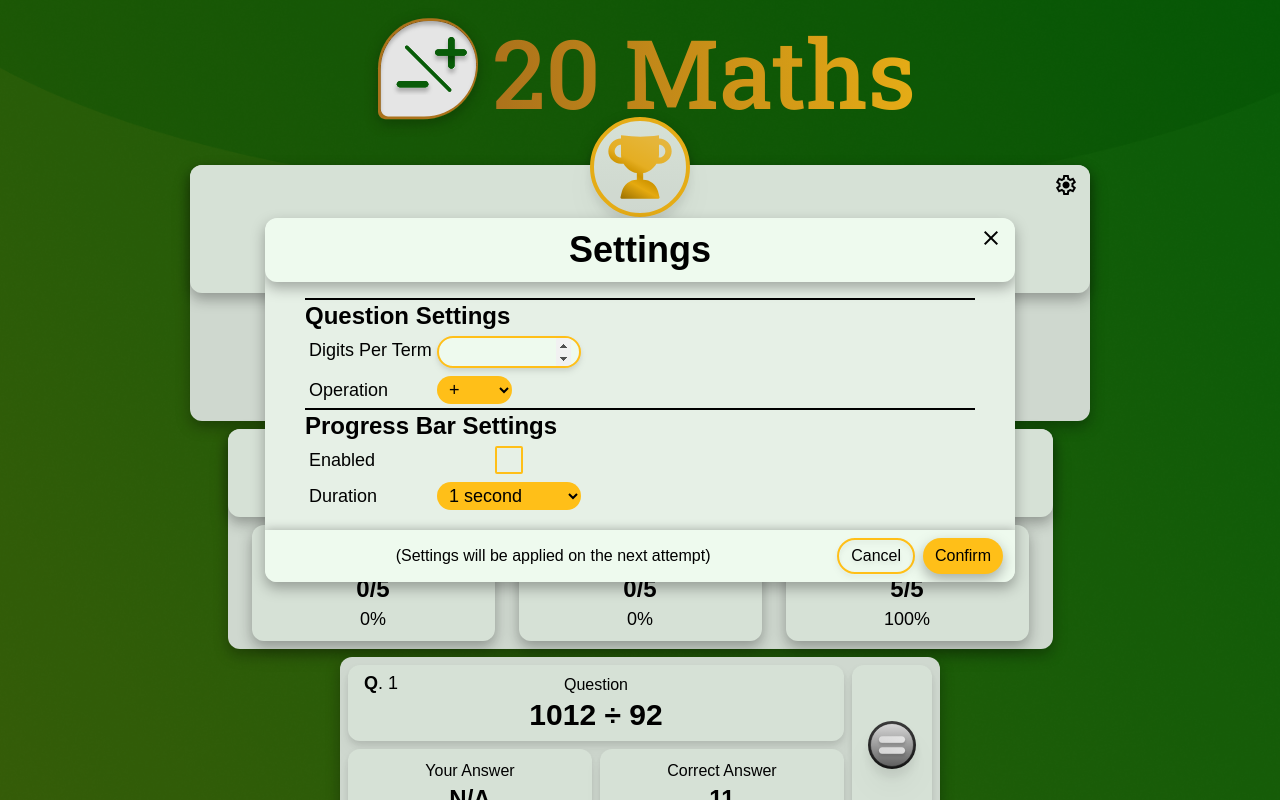
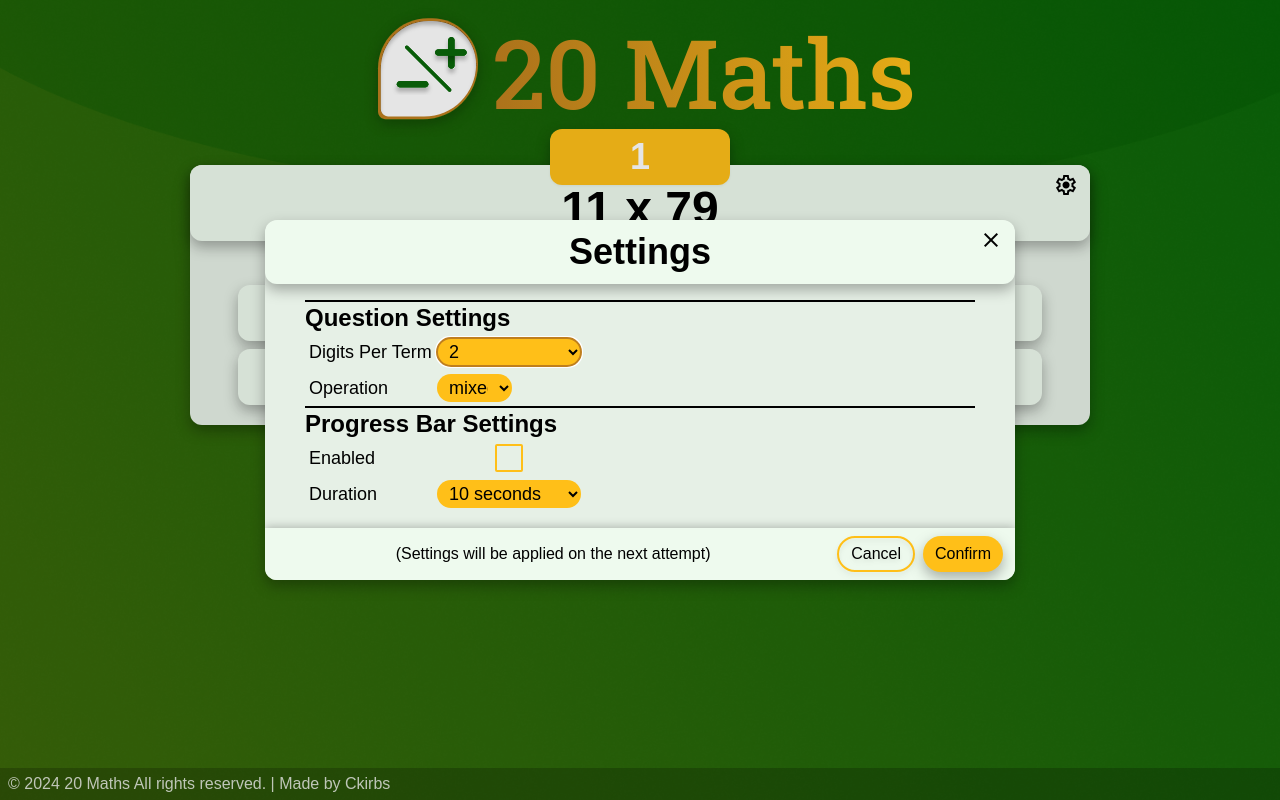
Before and after one commit to Skirbs/20_Math_quiz, a React (Vite) app: page / in a window 1280 px wide. Both pictures are taken after a click on the button "settings". Shown: the top 800 px of the page. Built offline with nearby package versions, Linux system fonts and the light colour scheme; a web font is replaced by a local one.

Commit message:
Settings Functionality (Except Timer Enabled) + Redo Quiz Functionality And Animation

```diff
--- a/src/App.jsx
+++ b/src/App.jsx
@@ -4,7 +4,7 @@ import Footer from "./components/Footer";
 import Header from "./components/Header";
 import Quiz from "./components/Quiz";
 
-const MAXQUESTIONS = 5;
+const MAXQUESTIONS = 20;
 
 function App() {
   const [displayState, setDisplayState] = useState("quiz"); // State Can Either Be "quiz" Or "finished"
@@ -12,6 +12,9 @@ function App() {
   function quizFinishedHandler(questionAnswers) {
     questionReport.current = questionAnswers;
     setDisplayState("finished");
+  }
+  function quizRestartHandler() {
+    setDisplayState("quiz");
   }
 
   return (
@@ -21,7 +24,9 @@ function App() {
         {displayState === "quiz" && (
           <Quiz onQuizFinish={quizFinishedHandler} maxQuestions={MAXQUESTIONS} />
         )}
-        {displayState === "finished" && <Finished questionReport={questionReport.current} />}
+        {displayState === "finished" && (
+          <Finished questionReport={questionReport.current} onQuizRestart={quizRestartHandler} />
+        )}
       </main>
       <Footer />
     </div>
--- a/src/components/Finished.jsx
+++ b/src/components/Finished.jsx
@@ -4,23 +4,39 @@ import trophyImg from "../assets/trophy.svg";
 import correctImg from "../assets/correct.svg";
 import incorrectImg from "../assets/incorrect.svg";
 import missedImg from "../assets/missed.svg";
+import {useRef} from "react";
 
-export default function Finished({questionReport}) {
+export default function Finished({questionReport, onQuizRestart}) {
+  const finishedRef = useRef();
+  function quizRestartHandler() {
+    finishedRef.current.classList.add("finished");
+    setTimeout(() => {
+      onQuizRestart();
+    }, 600);
+  }
   return (
-    <div className="finished-section">
-      <Congratulation />
+    <div ref={finishedRef} className="finished-section">
+      <Congratulation onQuizRestart={quizRestartHandler} />
       <AnswerReports questionReport={questionReport} />
       <ReportList questionReport={questionReport} />
     </div>
   );
 }
 
-function Congratulation() {
+function Congratulation({onQuizRestart}) {
+  const redoRef = useRef();
+  function redoClick() {
+    redoRef.current.disabled = true;
+    onQuizRestart();
+  }
   return (
     <div className="card congratulation-section">
       <h2>Congratulations!</h2>
       <p>You have successfully finished the quiz! </p>
-      <button className="card redo">Redo Quiz</button> {/* Place this inside Answer Reports */}
+      <button className="card redo" onClick={redoClick} ref={redoRef}>
+        Redo Quiz
+      </button>{" "}
+      {/* Place this inside Answer Reports */}
       <SettingButton />
       <span>
         <img className="w-full" src={trophyImg} alt="trophy image" />
@@ -30,7 +46,6 @@ function Congratulation() {
 }
 
 function AnswerReports({questionReport}) {
-  console.log(questionReport);
   const correctCount = questionReport.filter((elem) => elem.answerReport === "correct").length;
   const correctPercentage = Math.round((correctCount / questionReport.length) * 100);
 
@@ -71,7 +86,6 @@ function AnswerReports({questionReport}) {
 }
 
 function ReportList({questionReport}) {
-  console.log(questionReport);
   return (
     <div className="report-list">
       {questionReport.map((elem, i) => (
--- a/src/components/SettingDialog.jsx
+++ b/src/components/SettingDialog.jsx
@@ -7,6 +7,24 @@ import {MainContext} from "../store/MainContext";
 export default forwardRef(function SettingDialog(props, ref) {
   // const dialogRef = useRef()
   const mainCtx = useContext(MainContext);
+
+  const digitsRef = useRef();
+  const operationRef = useRef();
+  const enabledSettingsRef = useRef();
+  const durationRef = useRef();
+
+  useEffect(() => {
+    digitsRef.current.value = localStorage.getItem("digitsPerTerm") || 2;
+    operationRef.current.value = localStorage.getItem("operation") || "mixed";
+    durationRef.current.value = localStorage.getItem("quizDuration") || 10000;
+  }, []);
+
+  function saveSettings() {
+    localStorage.setItem("digitsPerTerm", digitsRef.current.value);
+    localStorage.setItem("operation", operationRef.current.value);
+    localStorage.setItem("quizDuration", durationRef.current.value);
+    mainCtx.closeSettingHandler();
+  }
   return createPortal(
     <dialog className="card setting-dialog" ref={ref}>
       <h2 className="card">Settings</h2>
@@ -15,11 +33,19 @@ export default forwardRef(function SettingDialog(props, ref) {
           <h3>Question Settings</h3>
           <div className="setting-option">
             <label htmlFor="digits-per-term">Digits Per Term</label>
-            <input type="number" min={1} max={10} id="digits-per-term" />
+            {/* <input type="number" min={1} max={10} id="digits-per-term" ref={digitsRef} /> */}
+            <select id="digits-per-term" ref={digitsRef}>
+              <option value="1">1</option>
+              <option value="2">2</option>
+              <option value="3">3</option>
+              <option value="4">4</option>
+              <option value="5">5</option>
+              <option value="6">6</option>
+            </select>
           </div>
           <div className="setting-option">
             <label htmlFor="operation">Operation</label>
-            <select id="operation" className="w-[75px]">
+            <select id="operation" className="w-[75px]" ref={operationRef}>
               <option value="+">+</option>
               <option value="-">-</option>
               <option value="x">×</option>
@@ -38,6 +64,7 @@ export default forwardRef(function SettingDialog(props, ref) {
                 type="checkbox"
                 id="enable-progress-bar"
                 className="absolute inset-0 appearance-none [&:checked+span]:bg-main-orange-vibrant"
+                ref={enabledSettingsRef}
               />
               <span className="absolute inset-0 m-[1px] rounded-sm transition-all"></span>
             </label>
@@ -45,26 +72,36 @@ export default forwardRef(function SettingDialog(props, ref) {
 
           <div className="setting-option">
             <label htmlFor="speed-progress-bar">Duration</label>
-            <select id="speed-progress-bar">
-              <option value="1">1 second</option>
-              <option value="2">2 seconds</option>
-              <option value="3">3 seconds</option>
-              <option value="4">4 seconds</option>
-              <option value="5">5 seconds</option>
-              <option value="8">8 seconds</option>
-              <option value="10">10 seconds</option>
-              <option value="15">15 seconds</option>
-              <option value="30">30 seconds</option>
-              <option value="60">60 seconds</option>
-              <option value="120">120 seconds</option>
+            <select id="speed-progress-bar" ref={durationRef}>
+              <option value="750">0.75 second</option>
+              <option value="1000">1 second</option>
+              <option value="2000">2 seconds</option>
+              <option value="3000">3 seconds</option>
+              <option value="4000">4 seconds</option>
+              <option value="5000">5 seconds</option>
+              <option value="8000">8 seconds</option>
+              <option value="10000">10 seconds</option>
+              <option value="15000">15 seconds</option>
+              <option value="30000">30 seconds</option>
+              <option value="60000">60 seconds</option>
+              <option value="120000">120 seconds</option>
+              <option value="180000">180 seconds</option>
+              <option value="240000">240 seconds</option>
+              <option value="320000">320 seconds</option>
             </select>
           </div>
         </section>
       </div>
       <div className="setting-action">
         <h3>(Settings will be applied on the next attempt)</h3>
-        <button className="border-2 drop-shadow-md border-main-orange-vibrant">Cancel</button>
-        <button className="card bouncy-button bg-main-orange-vibrant">Confirm</button>
+        <button
+          className="border-2 bouncy-button drop-shadow-md border-main-orange-vibrant"
+          onClick={mainCtx.closeSettingHandler}>
+          Cancel
+        </button>
+        <button className="card bouncy-button bg-main-orange-vibrant" onClick={saveSettings}>
+          Confirm
+        </button>
       </div>
       <button className="close_dialog bouncy-button" onClick={mainCtx.closeSettingHandler}>
         <span className="material-symbols-outlined">close</span>
--- a/src/index.css
+++ b/src/index.css
@@ -66,12 +66,7 @@
   .setting-option > label {
     @apply text-lg font-medium;
   }
-  .setting-option input {
-    @apply drop-shadow-md;
-  }
-  .setting-option input[type="number"] {
-    @apply px-2 text-lg font-semibold border-2 rounded-full outline-none border-main-orange-vibrant bg-main-white-base;
-  }
+
   .setting-option select {
     @apply px-2 text-lg font-medium rounded-full bg-main-orange-vibrant outline-main-orange-base;
   }
@@ -100,7 +95,7 @@
 
   /** <- Main Quiz -> **/
   .quiz-div {
-    @apply w-full p-0;
+    @apply w-full p-0 animate-fade-up;
   }
 
   .question-display {
@@ -168,6 +163,10 @@
     @apply flex flex-col items-center w-full gap-2;
   }
 
+  .finished-section.finished {
+    @apply !animate-fade-out-up;
+  }
+
   /* Congratulation Section */
   .congratulation-section {
     @apply flex flex-col items-center w-full p-0 animate-fade-up;
@@ -183,7 +182,10 @@
     @apply absolute w-[100px] text-white -translate-x-1/2 border-main-orange-vibrant border-4 rounded-full p-2 bg-gradient-to-b from-main-white-base to-main-white-dark -top-12 left-1/2 drop-shadow-xl;
   }
   .congratulation-section > .redo {
-    @apply m-auto mb-4 text-2xl transition-all duration-75 ease-out px-7 bg-main-white-base hover:scale-95 active:scale-90 active:opacity-70;
+    @apply m-auto mb-4 text-2xl transition-all duration-75 ease-out px-7 bg-main-white-base hover:scale-95 active:scale-90 active:opacity-70 [&[disabled]]:hover:scale-100;
+  }
+  .congratulation-section > .redo[disabled] {
+    @apply !scale-100 !opacity-80;
   }
   /* Answer Report Section */
 
--- a/src/main.jsx
+++ b/src/main.jsx
@@ -5,7 +5,9 @@ import "./index.css";
 import MainContextComponent from "./store/MainContext.jsx";
 
 ReactDOM.createRoot(document.getElementById("root")).render(
-  <MainContextComponent>
-    <App />
-  </MainContextComponent>
+  <React.StrictMode>
+    <MainContextComponent>
+      <App />
+    </MainContextComponent>
+  </React.StrictMode>
 );
--- a/tailwind.config.js
+++ b/tailwind.config.js
@@ -26,6 +26,10 @@ export default {
           "0%": {transform: "translate(0,25px)", opacity: 0},
           "100%": {transform: "translate(0,0)", opacity: 100},
         },
+        "fade-out-up": {
+          "0%": {transform: "translate(0,0)", opacity: 100},
+          "100%": {transform: "translate(0,-25px)", opacity: 0},
+        },
         "timer-bg-anim": {
           "0%": {backgroundColor: "#BF7F1E !important"},
           "100%": {backgroundColor: "#FFBF18 !important"},
@@ -33,6 +37,8 @@ export default {
       },
       animation: {
         "fade-up": "fade-up 0.2s ease-out both",
+        "fade-out-up": "fade-out-up 0.2s ease-in both",
+
         "timer-bg-anim": "fade-up 0.2s ease-out both",
       },
       dropShadow: {
```
Also changed, not shown: src/components/Quiz.jsx (+1 -6 lines).
